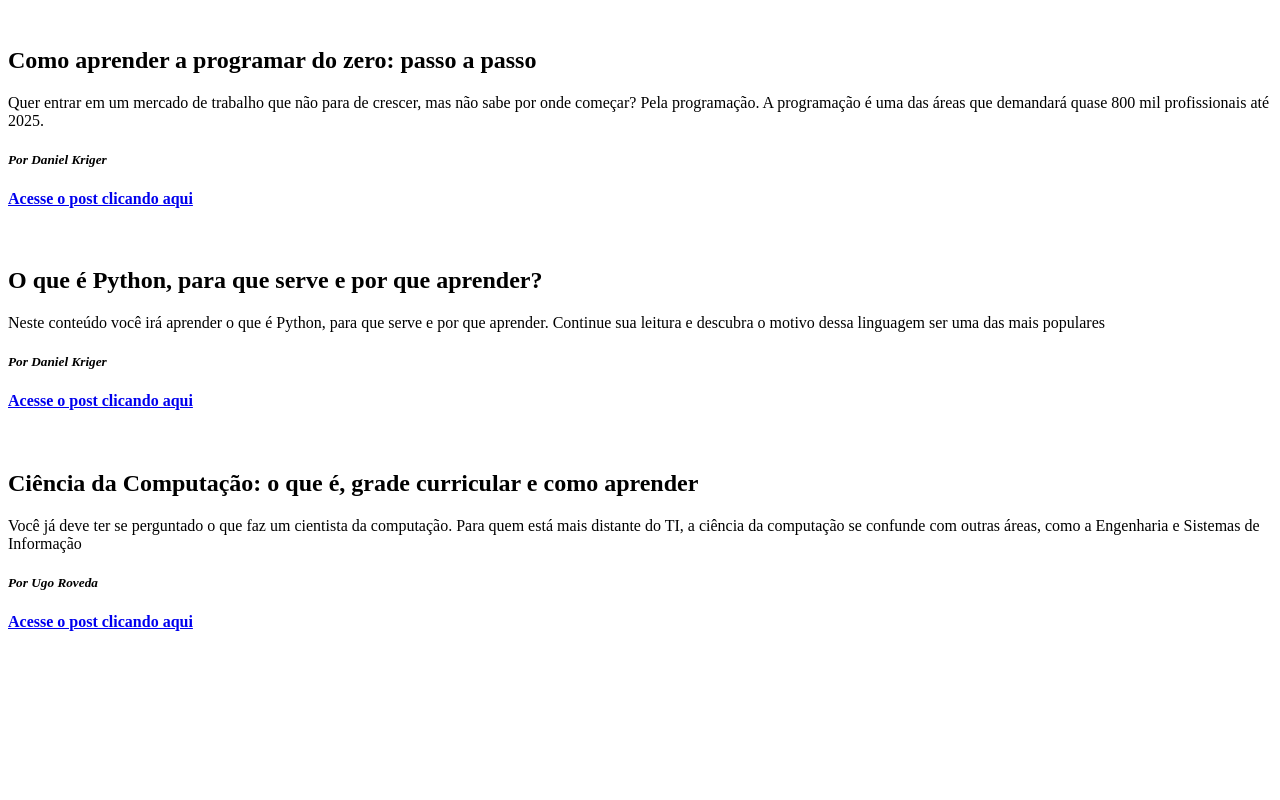
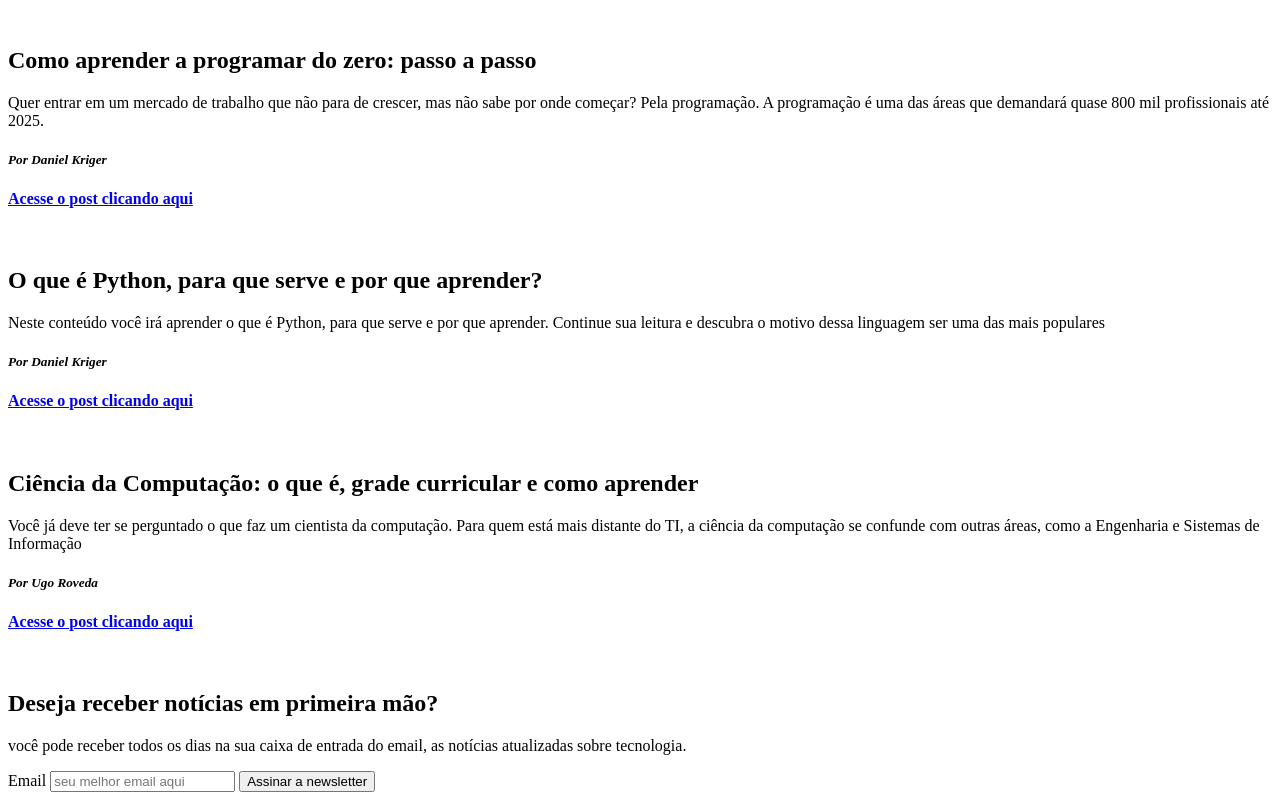
Before and after one commit to Kenzie-Academy-Brasil-Developers/Blog_Kenzie_, a plain HTML site: page index.html in a window 1280 px wide. Shown: the part 383-1183 px from the top of the page. Before the commit the page ends 1035 px from the top, so only its background shows below. Drawn offline with Linux system fonts and the light colour scheme.

Commit message:
"Tarefa 2 - Adicionado formulário"

```diff
--- a/index.html
+++ b/index.html
@@ -49,6 +49,17 @@
             </h5>
 
             <h4 > <a href="https://kenzie.com.br/blog/ciencia-computacao/"> Acesse o post clicando aqui </a></h4>
+            </div> <br>
+
+            <div>
+              <form>
+                <label for="blog">
+                    <h2>Deseja receber notícias em primeira mão?</h2>
+                    <p>você pode receber todos os dias na sua caixa de entrada do email, as notícias atualizadas sobre tecnologia.</p>
+                     Email <input email type="email" placeholder="seu melhor email aqui" required>
+                    <button>Assinar a newsletter</button>
+                </label>
+              </form>
             </div>
 </body>
 </html>
```
